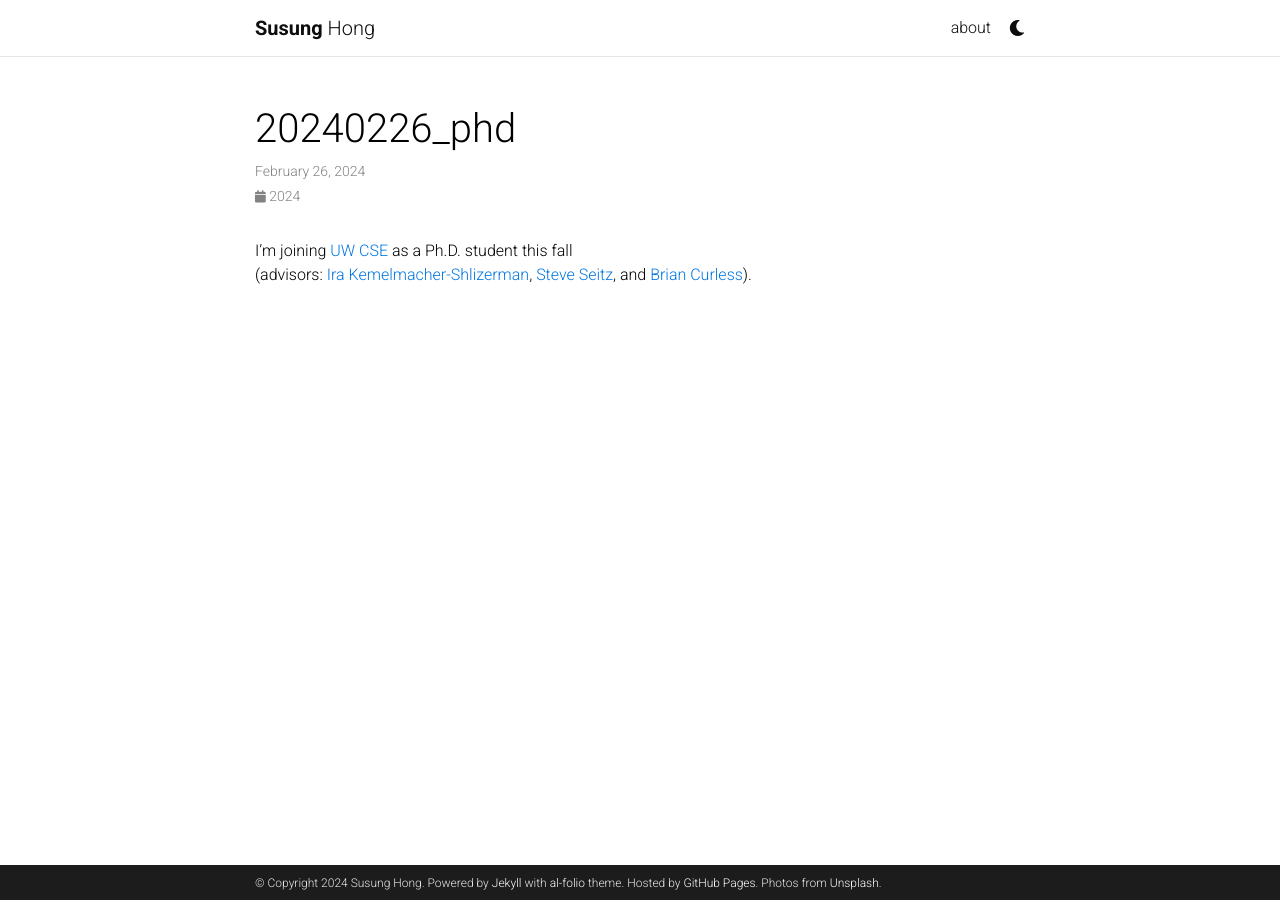
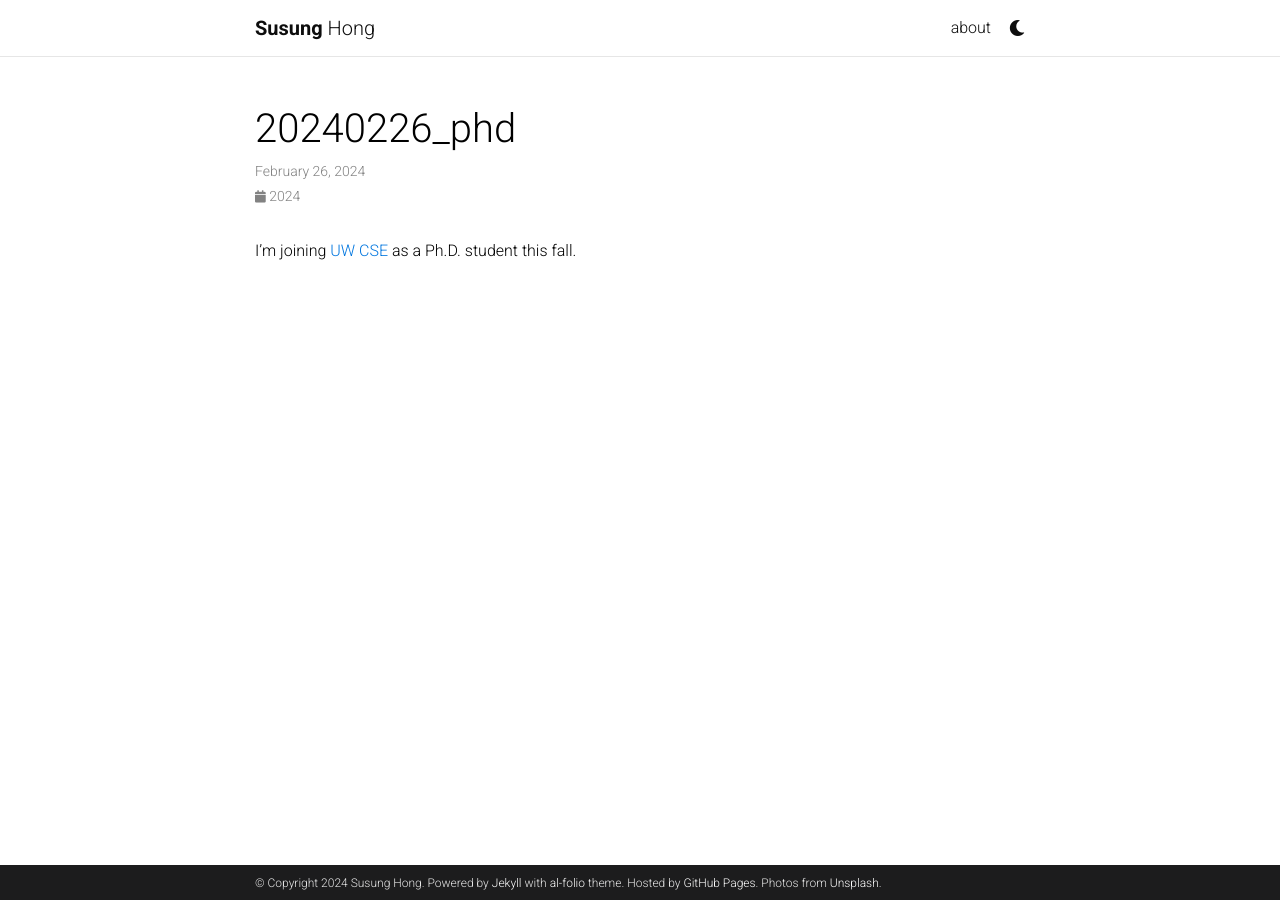
Before and after one commit to SusungHong/susunghong.github.io, a Jekyll site: the page built from _news/20240226_phd.md, in a window 1280 px wide. Built offline with Jekyll 4.4.1, drawn with Linux system fonts in a browser that asks for light colours; comment, search, counter and statistics services are not loaded; a style sheet for code colours, icons or effects is not loaded.

Commit message:
Update 20240226_phd.md

```diff
--- a/_news/20240226_phd.md
+++ b/_news/20240226_phd.md
@@ -4,5 +4,4 @@ date: 2024-02-26 15:59:00+0900
 inline: true
 ---
 
-I'm joining [UW CSE](https://www.cs.washington.edu/) as a Ph.D. student this fall \
-(advisors: [Ira Kemelmacher-Shlizerman](https://www.irakemelmacher.com/), [Steve Seitz](https://www.smseitz.com/), and [Brian Curless](https://homes.cs.washington.edu/~curless/)).
+I'm joining [UW CSE](https://www.cs.washington.edu/) as a Ph.D. student this fall.
```
